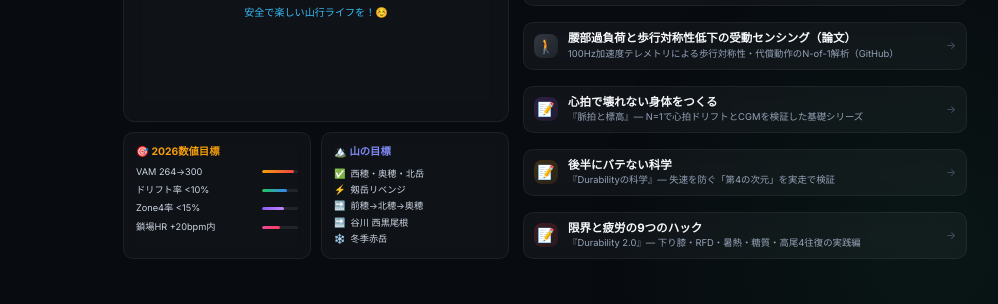
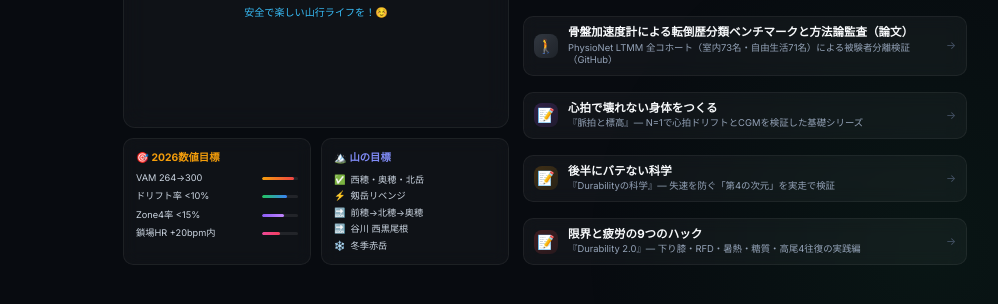
Before and after one commit to ikari12/links, a plain HTML site: page index.html in a window 1280 px wide. Shown: the part 388-692 px from the top of the page, without its empty margins (95-1093 px from the left). Drawn offline with Linux system fonts and the light colour scheme.

Commit message:
docs(papers): update PhysioNet LTMM full-cohort benchmark paper PDF and link metadata
Co-authored-by: Cursor <cursoragent@cursor.com>

```diff
--- a/index.html
+++ b/index.html
@@ -301,8 +301,8 @@
       <a class="link-card d2" href="https://github.com/ikari12/links/blob/main/papers/Passive_Accelerometry_Sensing_of_Occupational_Lumbar_Overload_and_Gait_Symmetry_Degradation.pdf" target="_blank" rel="noopener">
         <div class="link-icon icon-paper">🚶</div>
         <div class="link-info">
-          <div class="link-title">腰部過負荷と歩行対称性低下の受動センシング（論文）</div>
-          <div class="link-desc">100Hz加速度テレメトリによる歩行対称性・代償動作のN-of-1解析（GitHub）</div>
+          <div class="link-title">骨盤加速度計による転倒歴分類ベンチマークと方法論監査（論文）</div>
+          <div class="link-desc">PhysioNet LTMM 全コホート（室内73名・自由生活71名）による被験者分離検証（GitHub）</div>
         </div>
         <span class="link-arrow">→</span>
       </a>
```
Also changed, not shown: 1 other file.
